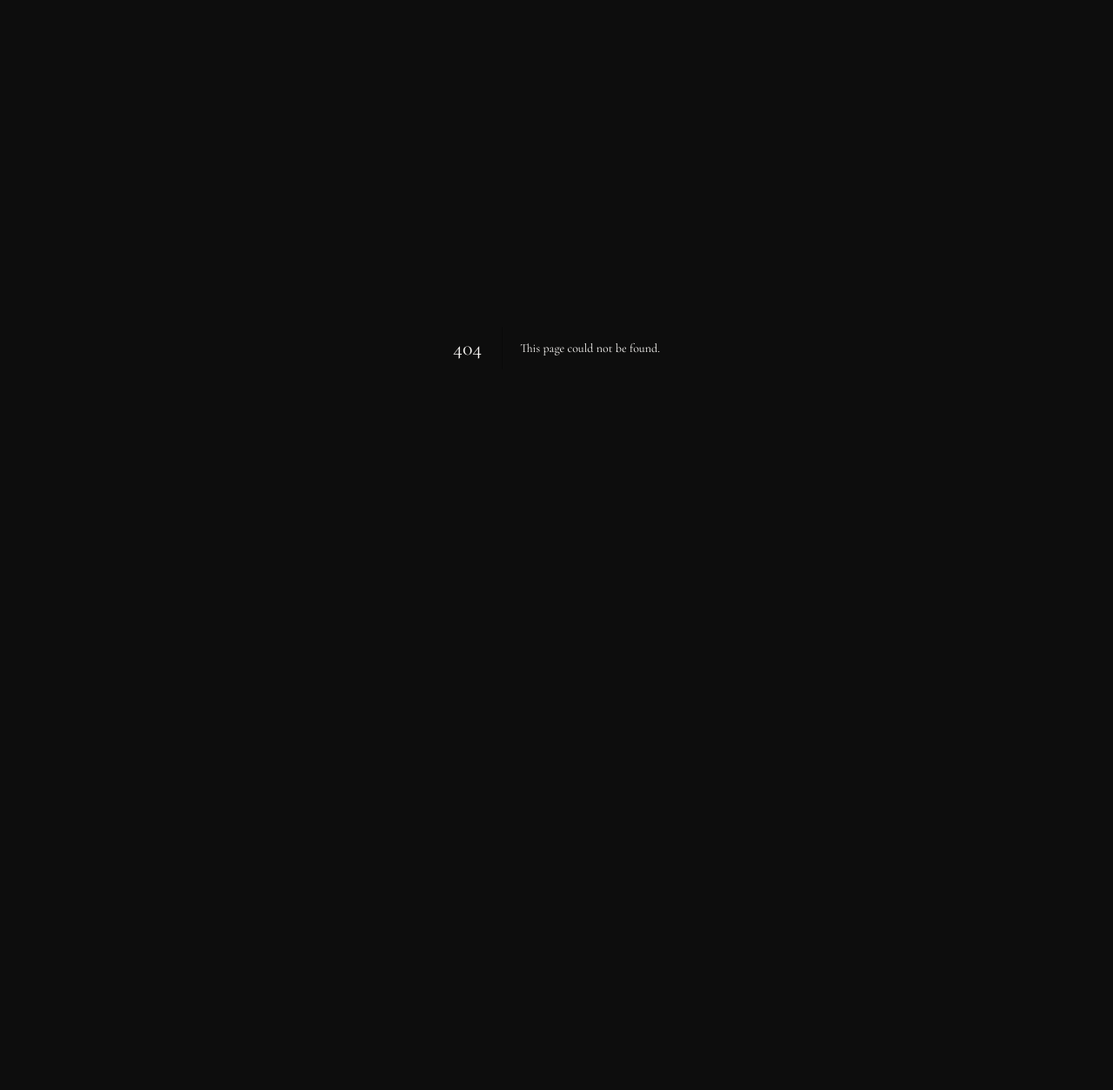
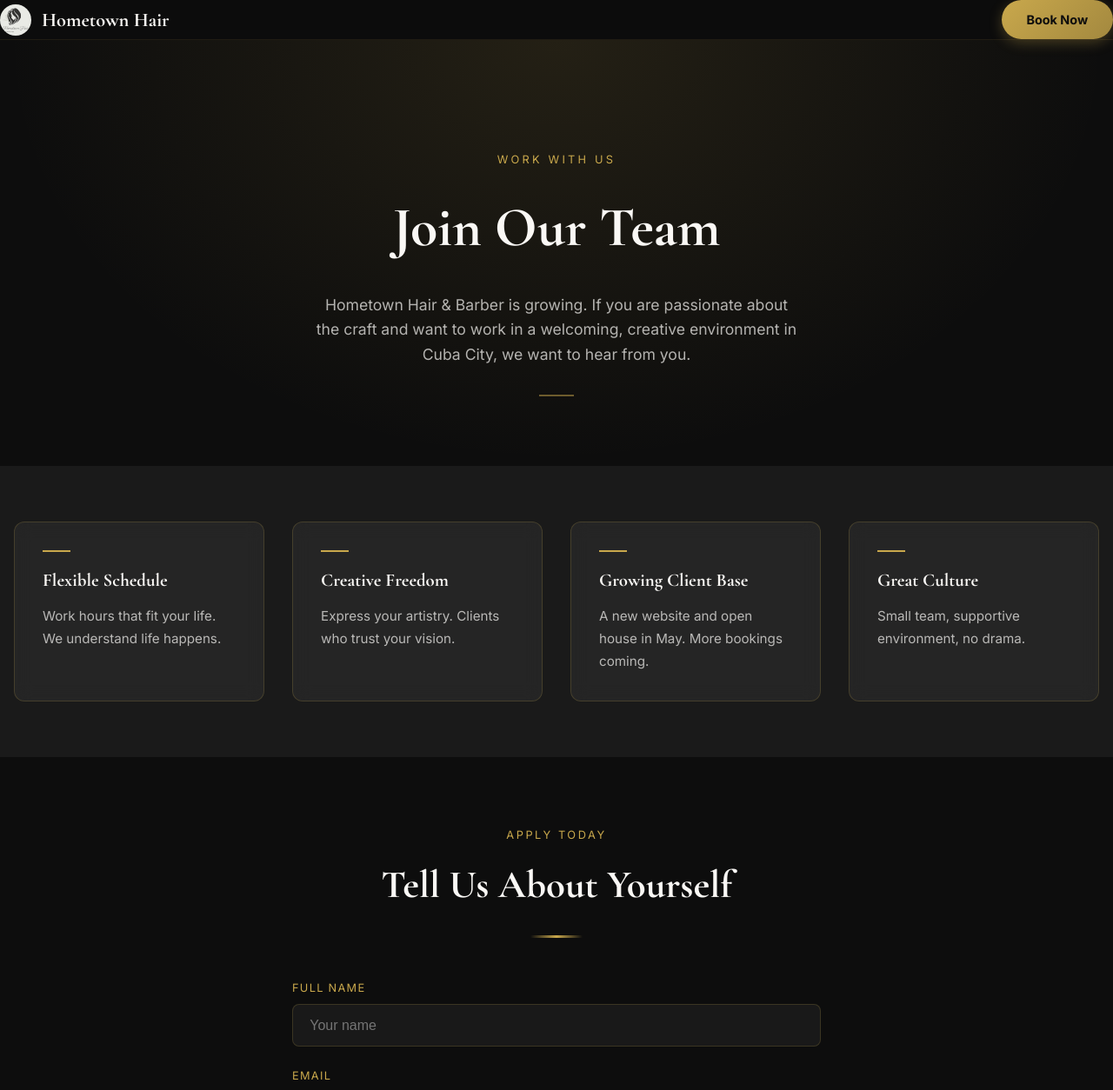
Before and after one commit to lucasseifert113/hometownhair, a Next.js app: page /careers in a window 1280 px wide. Before the commit this address had no page. Shown: the top 1254 px of the page at 87% size. Before the commit the page ends 800 px from the top, so only its background shows below. Built offline with nearby package versions, Linux system fonts and the light colour scheme.

Commit message:
Add Join Our Team page at /careers with application form

```diff
--- /dev/null
+++ b/app/careers/page.tsx
@@ -0,0 +1,171 @@
+'use client';
+
+import { useEffect, useState } from 'react';
+
+export default function Careers() {
+  const [isScrolled, setIsScrolled] = useState(false);
+  const [submitted, setSubmitted] = useState(false);
+  const [error, setError] = useState(false);
+  const [loading, setLoading] = useState(false);
+
+  useEffect(() => {
+    const handleScroll = () => setIsScrolled(window.scrollY > 50);
+    window.addEventListener('scroll', handleScroll, { passive: true });
+    return () => window.removeEventListener('scroll', handleScroll);
+  }, []);
+
+  async function handleSubmit(e: React.FormEvent<HTMLFormElement>) {
+    e.preventDefault();
+    setLoading(true);
+    setError(false);
+    try {
+      const res = await fetch('https://formspree.io/f/Kustermiyoose@gmail.com', {
+        method: 'POST',
+        headers: { Accept: 'application/json' },
+        body: new FormData(e.currentTarget),
+      });
+      if (res.ok) {
+        setSubmitted(true);
+        (e.target as HTMLFormElement).reset();
+      } else throw new Error();
+    } catch {
+      setError(true);
+    } finally {
+      setLoading(false);
+    }
+  }
+
+  return (
+    <main style={{ backgroundColor: '#0D0D0D', color: '#FAF8F5', minHeight: '100vh' }}>
+
+      {/* NAV */}
+      <nav className={isScrolled ? 'scrolled' : ''}>
+        <div className="max-w-6xl mx-auto px-4 sm:px-6 lg:px-8 py-4 flex items-center justify-between">
+          <a href="/" style={{ display: 'flex', alignItems: 'center', gap: 12, textDecoration: 'none' }}>
+            <img src="/images/logo-circle.jpg" alt="Logo" style={{ width: 36, height: 36, borderRadius: '50%', objectFit: 'cover' }} />
+            <span style={{ fontFamily: 'var(--font-cormorant)', fontSize: '1.4rem', fontWeight: 700, color: '#FAF8F5' }}>
+              Hometown Hair
+            </span>
+          </a>
+          <a href="tel:6088850177" className="cta-button" style={{ fontSize: '0.9rem', padding: '0.7rem 1.8rem' }}>
+            Book Now
+          </a>
+        </div>
+      </nav>
+
+      {/* HERO */}
+      <section style={{
+        padding: '8rem 1rem 5rem',
+        textAlign: 'center',
+        background: 'radial-gradient(ellipse at 50% 0%, rgba(201,168,76,0.12) 0%, transparent 70%)',
+      }}>
+        <p style={{ color: '#C9A84C', letterSpacing: '0.25em', fontSize: '0.8rem', textTransform: 'uppercase', marginBottom: '1rem' }}>
+          Work With Us
+        </p>
+        <h1 style={{ fontFamily: 'var(--font-cormorant)', fontSize: 'clamp(2.5rem, 6vw, 4rem)', fontWeight: 700, color: '#FAF8F5', marginBottom: '1.5rem' }}>
+          Join Our Team
+        </h1>
+        <p style={{ color: 'rgba(250,248,245,0.7)', fontSize: '1.1rem', maxWidth: 560, margin: '0 auto 2rem' }}>
+          Hometown Hair & Barber is growing. If you are passionate about the craft and want to work in a welcoming, creative environment in Cuba City, we want to hear from you.
+        </p>
+        <div style={{ width: 40, height: 2, background: '#C9A84C', margin: '0 auto', opacity: 0.5 }} />
+      </section>
+
+      {/* WHY JOIN */}
+      <section style={{ padding: '4rem 1rem', backgroundColor: '#1A1A1A' }}>
+        <div className="max-w-6xl mx-auto px-4 sm:px-6 lg:px-8">
+          <div style={{ display: 'grid', gridTemplateColumns: 'repeat(auto-fit, minmax(220px, 1fr))', gap: '2rem' }}>
+            {[
+              { title: 'Flexible Schedule', desc: 'Work hours that fit your life. We understand life happens.' },
+              { title: 'Creative Freedom', desc: 'Express your artistry. Clients who trust your vision.' },
+              { title: 'Growing Client Base', desc: 'A new website and open house in May. More bookings coming.' },
+              { title: 'Great Culture', desc: 'Small team, supportive environment, no drama.' },
+            ].map((item, i) => (
+              <div key={i} className="glass-card" style={{ padding: '2rem' }}>
+                <div style={{ width: 32, height: 2, background: '#C9A84C', marginBottom: '1rem' }} />
+                <h3 style={{ fontFamily: 'var(--font-cormorant)', fontSize: '1.3rem', color: '#FAF8F5', marginBottom: '0.75rem' }}>{item.title}</h3>
+                <p style={{ color: 'rgba(250,248,245,0.7)', fontSize: '0.95rem', lineHeight: 1.7 }}>{item.desc}</p>
+              </div>
+            ))}
+          </div>
+        </div>
+      </section>
+
+      {/* APPLICATION FORM */}
+      <section style={{ padding: '5rem 1rem' }}>
+        <div style={{ maxWidth: 640, margin: '0 auto', padding: '0 1rem' }}>
+          <p style={{ textAlign: 'center', color: '#C9A84C', letterSpacing: '0.2em', fontSize: '0.8rem', textTransform: 'uppercase', marginBottom: '0.75rem' }}>Apply Today</p>
+          <h2 style={{ fontFamily: 'var(--font-cormorant)', fontSize: 'clamp(1.8rem, 4vw, 2.8rem)', fontWeight: 700, textAlign: 'center', color: '#FAF8F5', marginBottom: '3rem' }}>
+            Tell Us About Yourself
+          </h2>
+
+          {submitted ? (
+            <div style={{ background: 'rgba(201,168,76,0.1)', border: '1px solid #C9A84C', borderRadius: 12, padding: '2.5rem', textAlign: 'center' }}>
+              <p style={{ color: '#C9A84C', fontFamily: 'var(--font-cormorant)', fontSize: '1.5rem', marginBottom: '0.5rem' }}>Application Received</p>
+              <p style={{ color: 'rgba(250,248,245,0.7)' }}>We will be in touch soon. Thank you for your interest in Hometown Hair & Barber.</p>
+            </div>
+          ) : (
+            <form onSubmit={handleSubmit} style={{ display: 'flex', flexDirection: 'column', gap: '1.5rem' }}>
+              {[
+                { name: 'name', label: 'Full Name', type: 'text', placeholder: 'Your name' },
+                { name: 'email', label: 'Email', type: 'email', placeholder: 'your@email.com' },
+                { name: 'phone', label: 'Phone', type: 'tel', placeholder: '(555) 000-0000' },
+              ].map((field) => (
+                <div key={field.name}>
+                  <label style={{ display: 'block', color: '#C9A84C', fontSize: '0.8rem', letterSpacing: '0.1em', textTransform: 'uppercase', marginBottom: '0.5rem' }}>{field.label}</label>
+                  <input
+                    name={field.name} type={field.type} placeholder={field.placeholder} required={field.type !== 'tel'}
+                    style={{ width: '100%', background: 'rgba(255,255,255,0.05)', border: '1px solid rgba(201,168,76,0.2)', borderRadius: 8, padding: '0.9rem 1.2rem', color: '#FAF8F5', fontSize: '1rem', outline: 'none' }}
+                  />
+                </div>
+              ))}
+
+              <div>
+                <label style={{ display: 'block', color: '#C9A84C', fontSize: '0.8rem', letterSpacing: '0.1em', textTransform: 'uppercase', marginBottom: '0.5rem' }}>Position of Interest</label>
+                <select name="position" style={{ width: '100%', background: '#1A1A1A', border: '1px solid rgba(201,168,76,0.2)', borderRadius: 8, padding: '0.9rem 1.2rem', color: '#FAF8F5', fontSize: '1rem', outline: 'none' }}>
+                  <option value="">Select a role</option>
+                  <option>Hair Stylist</option>
+                  <option>Barber</option>
+                  <option>Colorist</option>
+                  <option>Salon Assistant</option>
+                  <option>Other</option>
+                </select>
+              </div>
+
+              <div>
+                <label style={{ display: 'block', color: '#C9A84C', fontSize: '0.8rem', letterSpacing: '0.1em', textTransform: 'uppercase', marginBottom: '0.5rem' }}>Experience & About You</label>
+                <textarea
+                  name="message" rows={5} placeholder="Tell us about your experience, specialties, and why you want to join the team..."
+                  style={{ width: '100%', background: 'rgba(255,255,255,0.05)', border: '1px solid rgba(201,168,76,0.2)', borderRadius: 8, padding: '0.9rem 1.2rem', color: '#FAF8F5', fontSize: '1rem', outline: 'none', resize: 'vertical' }}
+                />
+              </div>
+
+              {error && (
+                <p style={{ color: '#ff6b6b', fontSize: '0.9rem', textAlign: 'center' }}>
+                  Something went wrong. Email us directly at <a href="mailto:Kustermiyoose@gmail.com" style={{ color: '#ff6b6b' }}>Kustermiyoose@gmail.com</a>
+                </p>
+              )}
+
+              <button type="submit" className="cta-button" disabled={loading} style={{ textAlign: 'center', opacity: loading ? 0.7 : 1 }}>
+                {loading ? 'Sending...' : 'Submit Application'}
+              </button>
+            </form>
+          )}
+        </div>
+      </section>
+
+      {/* FOOTER */}
+      <footer>
+        <div className="max-w-6xl mx-auto px-4 sm:px-6 lg:px-8">
+          <div style={{ display: 'flex', flexDirection: 'column', alignItems: 'center', gap: '1rem', textAlign: 'center' }}>
+            <span style={{ fontFamily: 'var(--font-cormorant)', fontSize: '1.5rem', fontWeight: 700, color: '#FAF8F5' }}>Hometown Hair & Barber</span>
+            <div style={{ width: 40, height: 1, background: '#C9A84C', opacity: 0.4 }} />
+            <p style={{ color: 'rgba(250,248,245,0.5)', fontSize: '0.85rem' }}>
+              &copy; 2025 Hometown Hair & Barber &nbsp;&bull;&nbsp; (608) 885-0177 &nbsp;&bull;&nbsp; 105 S. Main St, Cuba City, WI
+            </p>
+          </div>
+        </div>
+      </footer>
+    </main>
+  );
+}
--- a/app/page.tsx
+++ b/app/page.tsx
@@ -49,6 +49,7 @@ export default function Home() {
             </span>
           </div>
           <div className="hidden md:flex gap-8 items-center">
+            <a href="/careers" style={{ color: '#C9A84C', textDecoration: 'none', fontSize: '0.95rem', letterSpacing: '0.05em', fontWeight: 600 }}>Join Our Team</a>
             {['Services', 'Gallery', 'About', 'Contact'].map((link) => (
               <a key={link} href={`#${link.toLowerCase()}`} style={{ color: '#FAF8F5', textDecoration: 'none', fontSize: '0.95rem', letterSpacing: '0.05em', transition: 'color 0.3s' }}
                 onMouseEnter={e => (e.currentTarget.style.color = '#C9A84C')}
@@ -223,6 +224,7 @@ export default function Home() {
             <span style={{ fontFamily: 'var(--font-cormorant)', fontSize: '1.5rem', fontWeight: 700, color: '#FAF8F5' }}>Hometown Hair & Barber</span>
             <span style={{ color: '#C9A84C', letterSpacing: '0.15em', fontSize: '0.8rem', textTransform: 'uppercase' }}>Best Hair For You</span>
             <div style={{ width: 40, height: 1, background: '#C9A84C', opacity: 0.4 }} />
+            <a href="/careers" style={{ color: '#C9A84C', fontSize: '0.85rem', textDecoration: 'none', letterSpacing: '0.1em' }}>Join Our Team</a>
             <p style={{ color: 'rgba(250,248,245,0.5)', fontSize: '0.85rem' }}>
               &copy; 2025 Hometown Hair & Barber &nbsp;&bull;&nbsp; (608) 885-0177 &nbsp;&bull;&nbsp; 105 S. Main St, Cuba City, WI
             </p>
```
